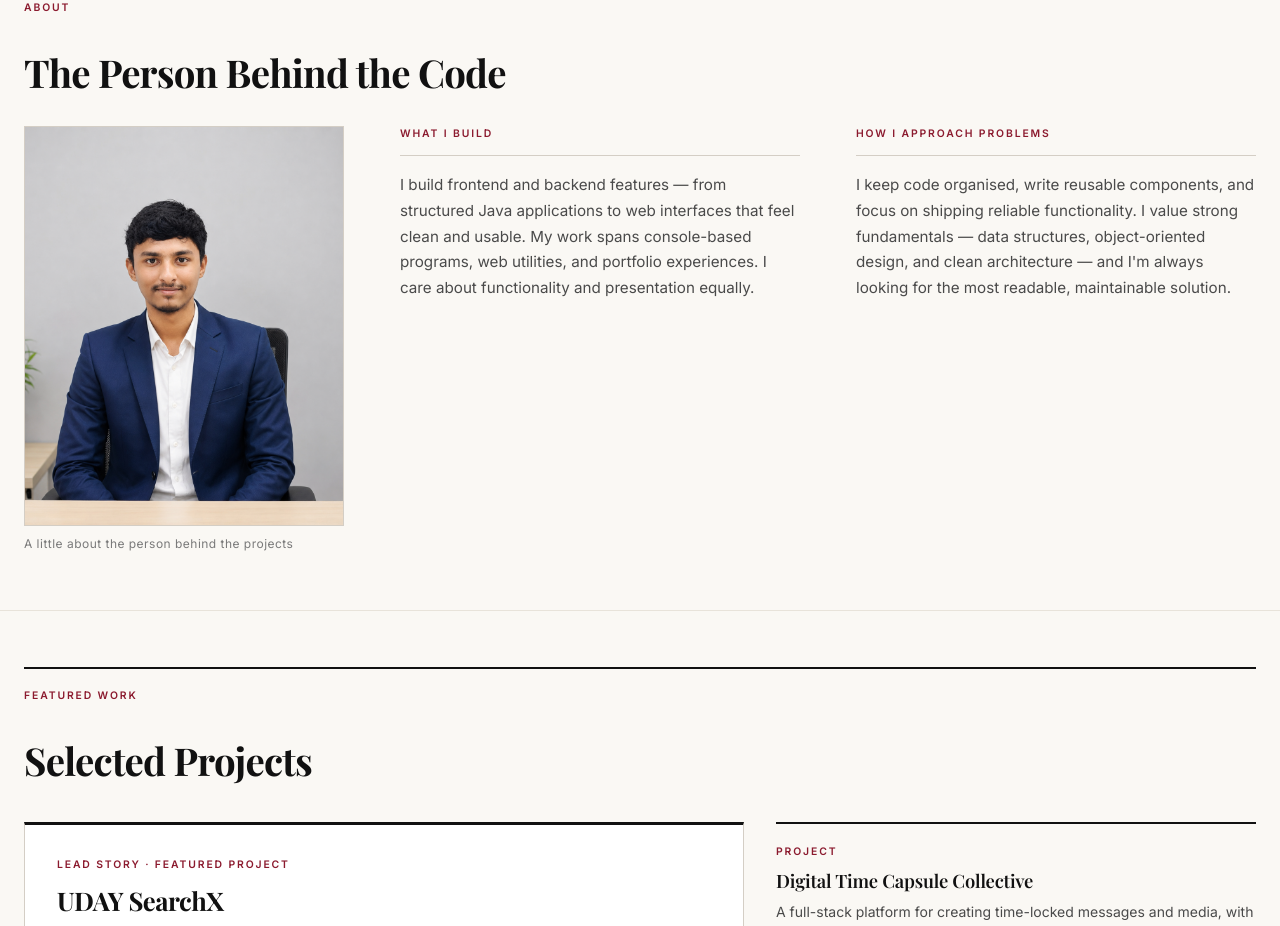
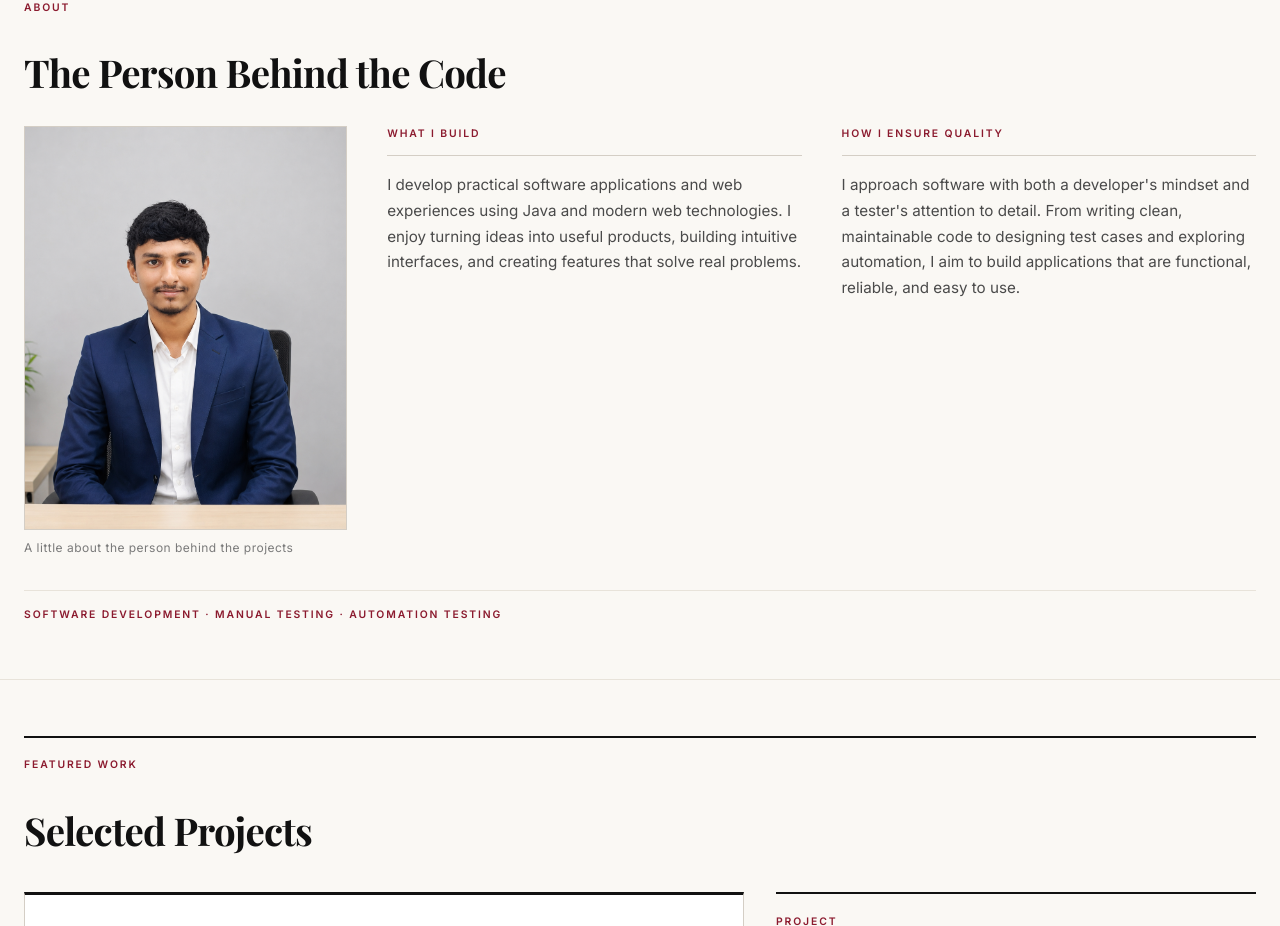
Before and after one commit to udaymankar/Portfolio-Website, a Next.js app: page / in a window 1280 px wide. Shown: the part 1100-2026 px from the top of the page. Built offline with nearby package versions, Linux system fonts and the light colour scheme; a web font is replaced by a local one.

Commit message:
Refresh About section for development and QA

```diff
--- a/app/page.tsx
+++ b/app/page.tsx
@@ -649,7 +649,7 @@ export default function Home() {
             The Person Behind the Code
           </motion.h2>
 
-          <div className="grid gap-8 md:grid-cols-[0.8fr_1fr_1fr] md:gap-10 lg:gap-14">
+          <div className="grid items-start gap-8 md:grid-cols-[minmax(220px,0.72fr)_minmax(0,1fr)] lg:grid-cols-[minmax(240px,0.78fr)_minmax(0,1fr)_minmax(0,1fr)] md:gap-8 lg:gap-10">
             <motion.figure variants={fadeUp} className="md:sticky md:top-28 md:self-start">
               <img
                 src="/Uday%20Passport%20photo%20og.png"
@@ -665,7 +665,7 @@ export default function Home() {
               />
               <figcaption className="meta-text mt-2">A little about the person behind the projects</figcaption>
             </motion.figure>
-            <motion.div variants={fadeUp}>
+            <motion.div variants={fadeUp} className="min-w-0">
               <p
                 className="eyebrow mb-3"
                 style={{ color: "var(--burgundy)" }}
@@ -674,31 +674,37 @@ export default function Home() {
               </p>
               <hr style={{ borderColor: "var(--rule)", marginBottom: "1rem" }} />
               <p className="body-text" style={{ fontSize: "0.95rem" }}>
-                I build frontend and backend features — from structured Java
-                applications to web interfaces that feel clean and usable. My
-                work spans console-based programs, web utilities, and portfolio
-                experiences. I care about functionality and presentation
-                equally.
+                I develop practical software applications and web experiences
+                using Java and modern web technologies. I enjoy turning ideas
+                into useful products, building intuitive interfaces, and
+                creating features that solve real problems.
               </p>
             </motion.div>
 
-            <motion.div variants={fadeUp}>
+            <motion.div variants={fadeUp} className="min-w-0 md:col-span-2 lg:col-span-1">
               <p
                 className="eyebrow mb-3"
                 style={{ color: "var(--burgundy)" }}
               >
-                How I Approach Problems
+                How I Ensure Quality
               </p>
               <hr style={{ borderColor: "var(--rule)", marginBottom: "1rem" }} />
               <p className="body-text" style={{ fontSize: "0.95rem" }}>
-                I keep code organised, write reusable components, and focus on
-                shipping reliable functionality. I value strong fundamentals —
-                data structures, object-oriented design, and clean architecture
-                — and I&apos;m always looking for the most readable, maintainable
-                solution.
+                I approach software with both a developer&apos;s mindset and a
+                tester&apos;s attention to detail. From writing clean,
+                maintainable code to designing test cases and exploring
+                automation, I aim to build applications that are functional,
+                reliable, and easy to use.
               </p>
             </motion.div>
           </div>
+          <motion.p
+            variants={fadeUp}
+            className="eyebrow mt-8 border-t pt-4"
+            style={{ color: "var(--burgundy)", borderColor: "var(--rule-light)" }}
+          >
+            Software Development <span aria-hidden="true">·</span> Manual Testing <span aria-hidden="true">·</span> Automation Testing
+          </motion.p>
         </AnimatedSection>
       </section>
 
```
